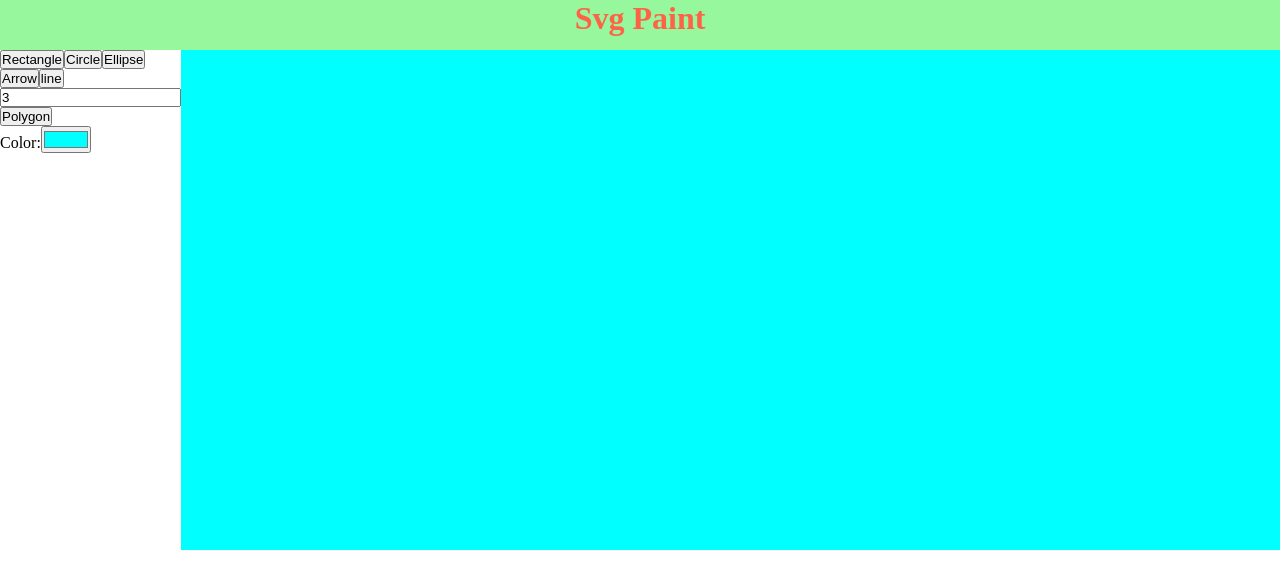
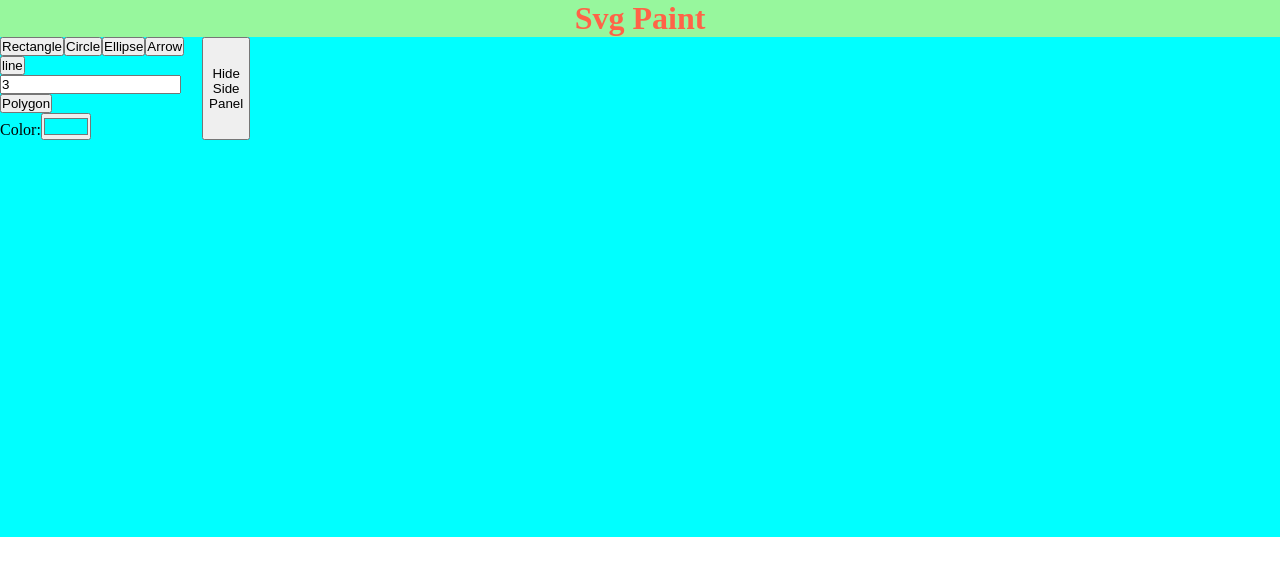
Before and after one commit to abhay18e/Svg-Paint-Reactjs, a React (Create React App) app: page / in a window 1280 px wide. Shown: the top 588 px of the page. Built offline with nearby package versions, Linux system fonts and the light colour scheme.

Commit message:
update...

```diff
--- a/src/App.css
+++ b/src/App.css
@@ -5,28 +5,43 @@
 
 #outer-container {
   display: flex;
-  flex-direction: row;
-  flex-wrap: wrap;
+  flex-direction: column;
+  position: relative;
+
 }
 
 #heading {
-  flex:0 0 100%;
   text-align: center;
-  height: 50px;
   color: tomato;
-  background-color: #97f79d; /* Add your desired background color here */
+  background-color: #97f79d;
 }
 
 
 
-#side-panel {
-  flex: 0 0 100px; /* Set a fixed width of 100px */
-  align-self: stretch;
+#paint-container{
+  position: relative;
+  width: 100%;
+  height: 100%;
 }
 
 #svg-container {
-  flex: 1 1 auto;
-  align-self: stretch;
+  width: 100%;
+  flex-grow: 1;
+  height: 100%;
   background-color: #fbe6ac;
   touch-action: none;
 }
+
+#side-panel-container{
+  background-color: rgba(0,0,0,0);
+  position: absolute;
+  display: flex;
+  flex-direction: row;
+  width: 250px;
+  left:0px;
+  top: 0px;
+}
+
+#side-panel-button{
+
+}
--- a/src/App.js
+++ b/src/App.js
@@ -14,6 +14,7 @@ function App(){
   let [activeLineHandleIndex,setActiveLineHandleIndex] = useState(0)
   let [backgroundColor,setBackgroundColor] = useState("#00ffff")
   let svgEl = useRef(null)
+  let [isShowSidePanel,setIsShowSidePanel] = useState(true)
 
   function handlePointerUp(e){
     setIsDragging(false)
@@ -25,20 +26,10 @@ function App(){
     const MIN_WIDTH_HEIGHT = 10
     let newShape = {...shapeList[activShapeIndex]}
     let rect = svgEl.current.getBoundingClientRect()
-    let pointer;
-    if (e.touches) {
-      // If it's a touch event
-      e.preventDefault()
-      pointer = {
-        x: e.touches[0].clientX - rect.left,
-        y: e.touches[0].clientY - rect.top,
-      };
-    } else {
-      // If it's a mouse event
-      pointer = {
-        x: e.clientX - rect.left,
-        y: e.clientY - rect.top,
-      };
+
+    let pointer = {
+      x: e.touches ? e.touches[0].clientX - rect.left : e.clientX - rect.left,
+      y: e.touches ? e.touches[0].clientY - rect.top : e.clientY - rect.top,
     }
 
     let cx = newShape.x + newShape.width/2;
@@ -111,14 +102,10 @@ function App(){
 
   return (
      <div id="outer-container" onClick={handleCLick}>
+
         <h1 id="heading">Svg Paint</h1>
-      <SidePanel
-      addShape={addShape}
-      shape={shapeList[activShapeIndex]}
-      updateShapeList={updateShapeList}
-      setBackgroundColor={setBackgroundColor}
-      backgroundColor={backgroundColor}
-      />
+
+        <div id="paint-container">
           <svg
           height={500}
           ref={svgEl}
@@ -129,8 +116,6 @@ function App(){
           onMouseUp={handlePointerUp}
           onTouchEnd={handlePointerUp}
           >
-
-
             {
             shapeList.map((shape,index)=>
                 <DrawShape
@@ -150,6 +135,29 @@ function App(){
               />
             }
           </svg>
+
+          <div id="side-panel-container">
+
+           {
+            isShowSidePanel &&
+           <SidePanel
+            addShape={addShape}
+            shape={shapeList[activShapeIndex]}
+            updateShapeList={updateShapeList}
+            setBackgroundColor={setBackgroundColor}
+            backgroundColor={backgroundColor}
+            />}
+
+            <button
+            id="side-panel-button"
+            onClick={()=>setIsShowSidePanel(bool=>!bool)}>
+              {isShowSidePanel ? "Hide Side Panel" : "ShowSidePanel"}
+            </button>
+
+          </div>
+
+        </div>
+
      </div>
   )
 }
```
Lines whose indentation alone changed are shown as unchanged.
